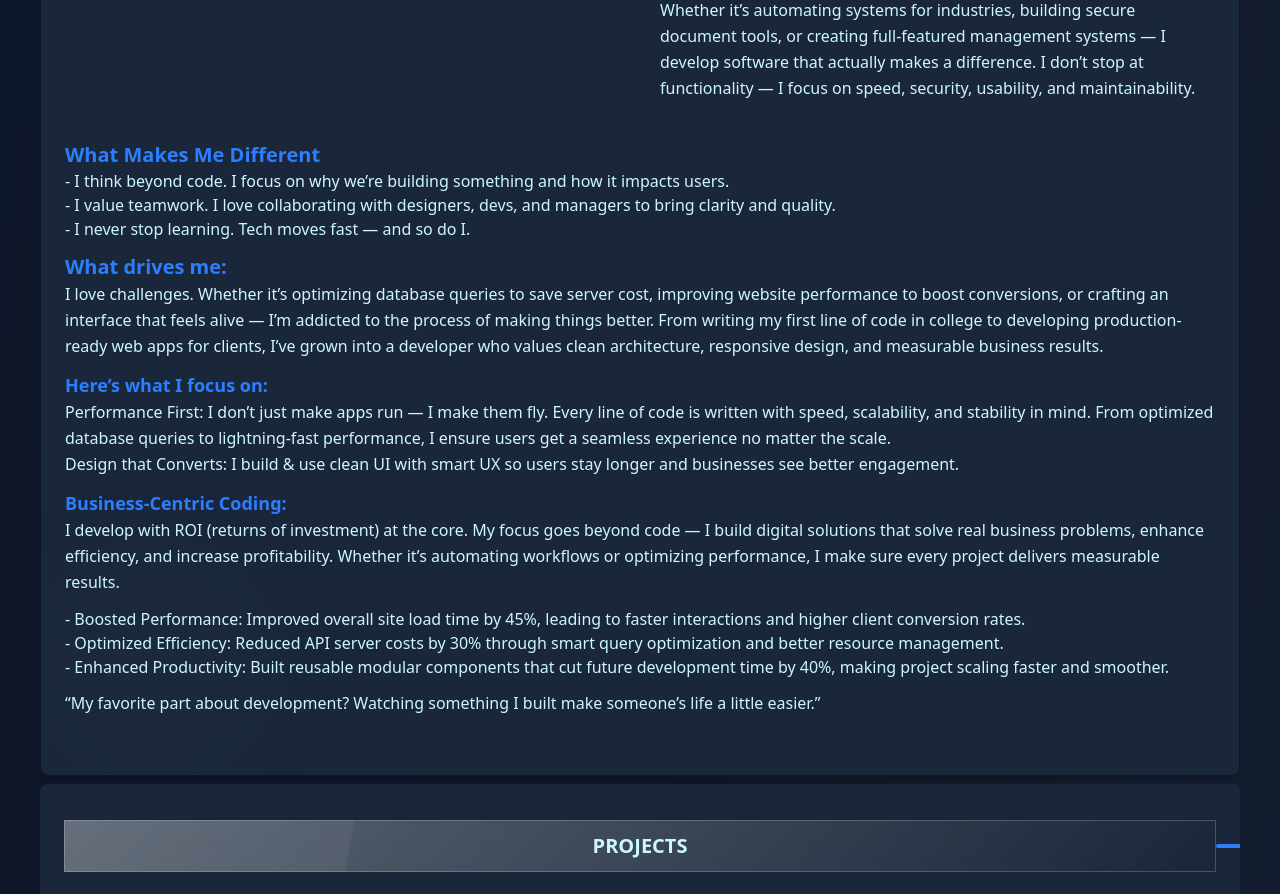
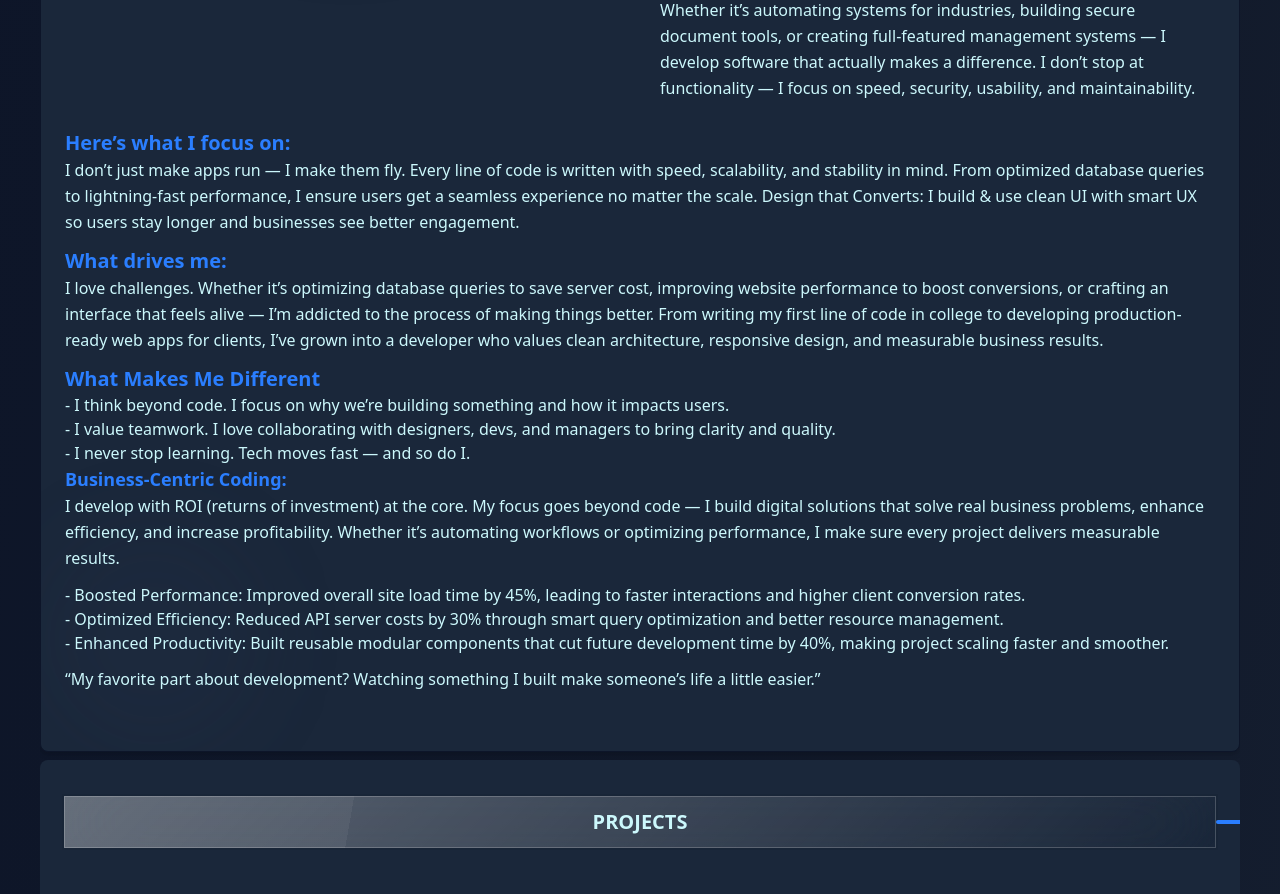
Before and after one commit to iftekher2108/iftekher-mahmud-next, a Next.js app: page / in a window 1280 px wide. Shown: the part 1760-2654 px from the top of the page. Built offline with nearby package versions, Linux system fonts and the light colour scheme.

Commit message:
about content some chnage

```diff
--- a/components/AboutMe.jsx
+++ b/components/AboutMe.jsx
@@ -53,13 +53,11 @@ export default function AboutMe() {
 
         <div className="col-span-2">
 
-
-          <h3 className="text-primary font-semibold text-xl mt-3">What Makes Me Different</h3>
-          <ul>
-            <li>- I think beyond code. I focus on why we’re building something and how it impacts users.</li>
-            <li>- I value teamwork. I love collaborating with designers, devs, and managers to bring clarity and quality.</li>
-            <li>- I never stop learning. Tech moves fast — and so do I.</li>
-          </ul>
+          <span className="text-xl font-semibold text-primary">Here’s what I focus on:</span>
+          <p className="mb-3 text-base-content leading-relaxed">
+            I don’t just make apps run — I make them fly. Every line of code is written with speed, scalability, and stability in mind. From optimized database queries to lightning-fast performance, I ensure users get a seamless experience no matter the scale.
+            Design that Converts: I build & use clean UI with smart UX so users stay longer and businesses see better engagement.
+          </p>
 
           <h3 className="text-primary font-semibold text-xl mt-3">What drives me:</h3>
           <p className="mb-3 text-base-content leading-relaxed">
@@ -69,16 +67,16 @@ export default function AboutMe() {
 
 
 
-          <p className="mb-3 text-base-content leading-relaxed">
-            <span className="text-lg font-semibold text-primary">Here’s what I focus on:</span>
-            <ul>
-              <li>Performance First:
-                I don’t just make apps run — I make them fly. Every line of code is written with speed, scalability, and stability in mind. From optimized database queries to lightning-fast performance, I ensure users get a seamless experience no matter the scale.</li>
-              <li>Design that Converts: I build & use clean UI with smart UX so users stay longer and businesses see better engagement.
-              </li>
-            </ul>
+          <h3 className="text-primary font-semibold text-xl mt-3">What Makes Me Different</h3>
+          <ul>
+            <li>- I think beyond code. I focus on why we’re building something and how it impacts users.</li>
+            <li>- I value teamwork. I love collaborating with designers, devs, and managers to bring clarity and quality.</li>
+            <li>- I never stop learning. Tech moves fast — and so do I.</li>
+          </ul>
 
-          </p>
+
+
+
 
           <p className="mb-3 text-base-content leading-relaxed">
             <span className="text-lg font-semibold text-primary">Business-Centric Coding:</span><br />
```
